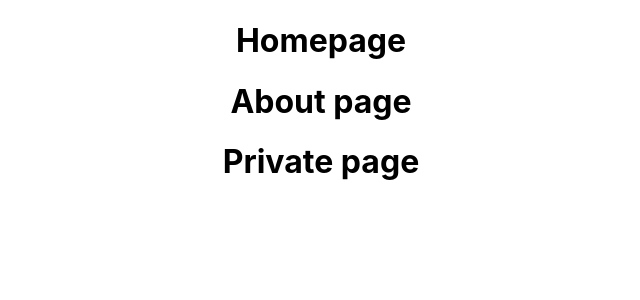
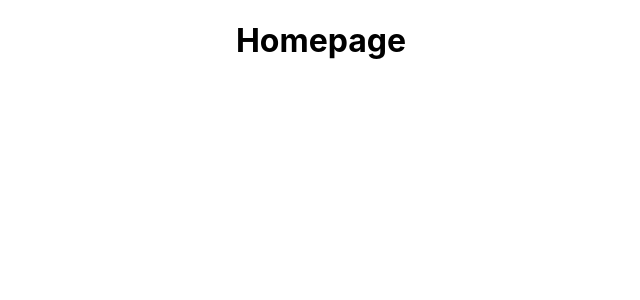
Before and after one commit to JanGimenezLayola/react-routes-app, a React (Create React App) app: page / in a window 1280 px wide. Shown: the top 300 px of the page, without its empty margins (319-959 px from the left). Built offline with nearby package versions, Linux system fonts and the light colour scheme.

Commit message:
import Router and add routes to pages

```diff
--- a/src/App.js
+++ b/src/App.js
@@ -1,16 +1,20 @@
 import React from 'react';
+
 import Home from './pages/Home';
 import About from './pages/About';
 import Private from './pages/Private';
+import {BrowserRouter as Router, Route} from 'react-router-dom';
 import './App.css';
 
 function App() {
-  return (
-    <div className="App">
-      <Home />
-      <About />
-      <Private />
-    </div>
+    return (
+    <Router>
+      <div className="App">
+        <Route path='/' component={Home}/>
+        <Route path='/about' component={About}/>
+        <Route path='/private' component={Private}/>
+      </div>
+    </Router>
   );
 }
 
```
